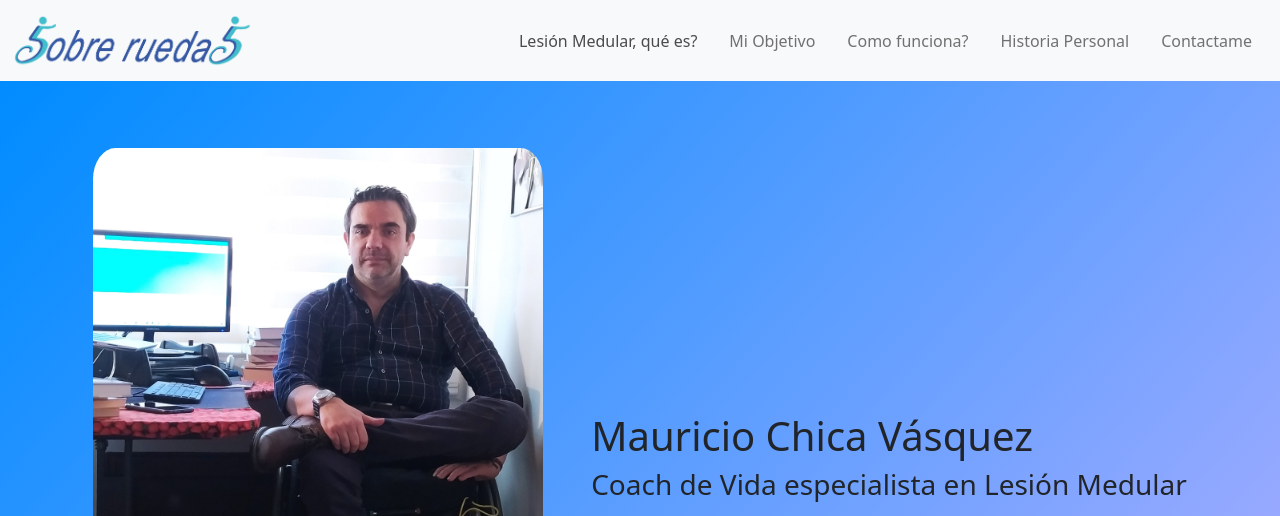
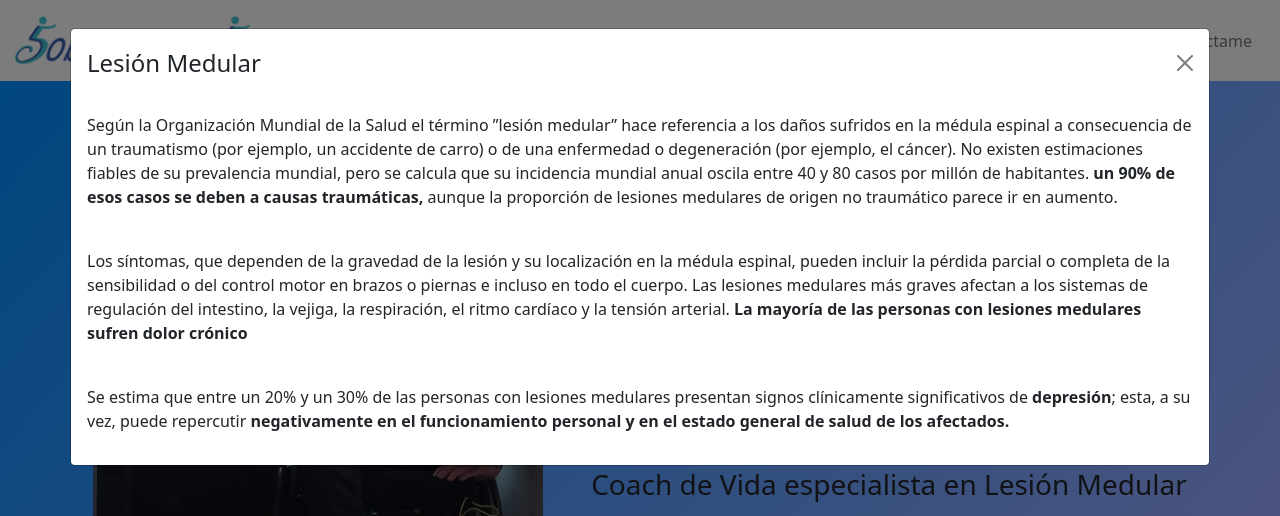
Before and after one commit to mauriciosobreruedas/landing, a plain HTML site: page index.html in a window 1280 px wide. Both pictures are taken after a click on the link "Lesión Medular, qué es?". Shown: the top 516 px of the page. Drawn offline with nearby package versions, Linux system fonts and the light colour scheme.

Commit message:
Add files via upload

```diff
--- a/index.css
+++ b/index.css
@@ -11,6 +11,11 @@
 }
 
 #objetivo {
+  padding: 3rem 10em;
+  font-size: 1.3rem;
+}
+
+#ComoFunciona{
   padding: 3rem 10em;
   font-size: 1.3rem;
 }
@@ -61,3 +66,5 @@ img {
 
     border-bottom: 0px solid #dee2e6;
 }
+
+.contact{width: 400px;}
--- a/index.html
+++ b/index.html
@@ -12,7 +12,7 @@
       crossorigin="anonymous"
     />
     <link rel="stylesheet" href="index.css" />
-    <link rel="icon" type="image/png" href="/Artboard 2.png" />
+    <link rel="icon" type="image/png" href="Artboard 2.png" />
     <title>Sobre ruedas</title>
   </head>
   <body>
@@ -34,9 +34,16 @@
         </button>
         <div class="collapse navbar-collapse" id="navbarNavAltMarkup">
           <div class="navbar-nav">
-            <a class="nav-link" href="#">Lesión Medular, qué es?</a>
+            <a
+              class="nav-link"
+              href="#"
+              data-bs-toggle="modal"
+              data-bs-target="#que_modal"
+              type="button"
+              >Lesión Medular, qué es?</a
+            >
             <a class="nav-link" href="#objetivo">Mi Objetivo</a>
-            <a class="nav-link" href="#">Como funciona?</a>
+            <a class="nav-link" href="#ComoFunciona">Como funciona?</a>
             <a
               class="nav-link"
               href="#"
@@ -160,10 +167,77 @@
               para indagar y profundizar en cada uno de los casos, todo con el
               fin de hacer que esa guía que doy hoy en día sea la adecuada.
             </p>
+            <div class="d-flex justify-content-center mt-5">
+              <img src="Mao_fam.png" alt="Mauricio familia" />
+            </div>
           </div>
         </div>
       </div>
     </div>
+
+    <!-- Modal -->
+    <div
+      class="modal fade"
+      id="que_modal"
+      tabindex="-1"
+      aria-labelledby="exampleModalLabel"
+      aria-hidden="true"
+    >
+      <div class="modal-dialog modal-xl">
+        <div class="modal-content">
+          <div class="modal-header">
+            <h4 class="modal-title" id="staticBackdropLabel">Lesión Medular</h4>
+            <button
+              type="button"
+              class="btn-close"
+              data-bs-dismiss="modal"
+              aria-label="Close"
+            ></button>
+          </div>
+          <div class="modal-body">
+            <p>
+              Según la Organización Mundial de la Salud el término ”lesión
+              medular” hace referencia a los daños sufridos en la médula espinal
+              a consecuencia de un traumatismo (por ejemplo, un accidente de
+              carro) o de una enfermedad o degeneración (por ejemplo, el
+              cáncer). No existen estimaciones fiables de su prevalencia
+              mundial, pero se calcula que su incidencia mundial anual oscila
+              entre 40 y 80 casos por millón de habitantes.
+              <strong
+                >un 90% de esos casos se deben a causas traumáticas,
+              </strong>
+              aunque la proporción de lesiones medulares de origen no traumático
+              parece ir en aumento.
+            </p>
+            <br />
+            <p>
+              Los síntomas, que dependen de la gravedad de la lesión y su
+              localización en la médula espinal, pueden incluir la pérdida
+              parcial o completa de la sensibilidad o del control motor en
+              brazos o piernas e incluso en todo el cuerpo. Las lesiones
+              medulares más graves afectan a los sistemas de regulación del
+              intestino, la vejiga, la respiración, el ritmo cardíaco y la
+              tensión arterial.
+              <strong
+                >La mayoría de las personas con lesiones medulares sufren dolor
+                crónico</strong
+              >
+            </p>
+            <br />
+            <p>
+              Se estima que entre un 20% y un 30% de las personas con lesiones
+              medulares presentan signos clínicamente significativos de
+              <strong>depresión</strong>; esta, a su vez, puede repercutir
+              <strong
+                >negativamente en el funcionamiento personal y en el estado
+                general de salud de los afectados.</strong
+              >
+            </p>
+          </div>
+        </div>
+      </div>
+    </div>
+
     <div class="whatsapp_button">
       <a
         href="https://api.whatsapp.com/send?phone=+573118413733"
@@ -226,10 +300,10 @@
       </p>
     </section>
     <section
-      id="objetivo"
+      id="ComoFunciona"
       class="d-flex flex-column justify-content-center align-items-cente"
     >
-      <h3>Como funciona?</h3>
+      <h3 class="mb-5">Como funciona?</h3>
       <p>
         <strong>Sesión de introducción</strong> con el paciente con el fin de
         saber el estado anímico, su posición ante el duelo y detalles que me
@@ -263,6 +337,13 @@
         contra accionar posibles recaídas.
       </p>
     </section>
+    <section id="contacto" class="mt-5 mb-5 d-flex justify-content-center">
+      <a
+        class="btn btn-outline-primary contact"
+        href="mailto:maochica@yahoo.com?subject=Hola!"
+        >Mandame un email con tus preguntas</a
+      >
+    </section>
   </body>
   <script
     src="https://cdn.jsdelivr.net/npm/bootstrap@5.1.3/dist/js/bootstrap.bundle.min.js"
```
Also changed, not shown: Mao_fam.png (added).
